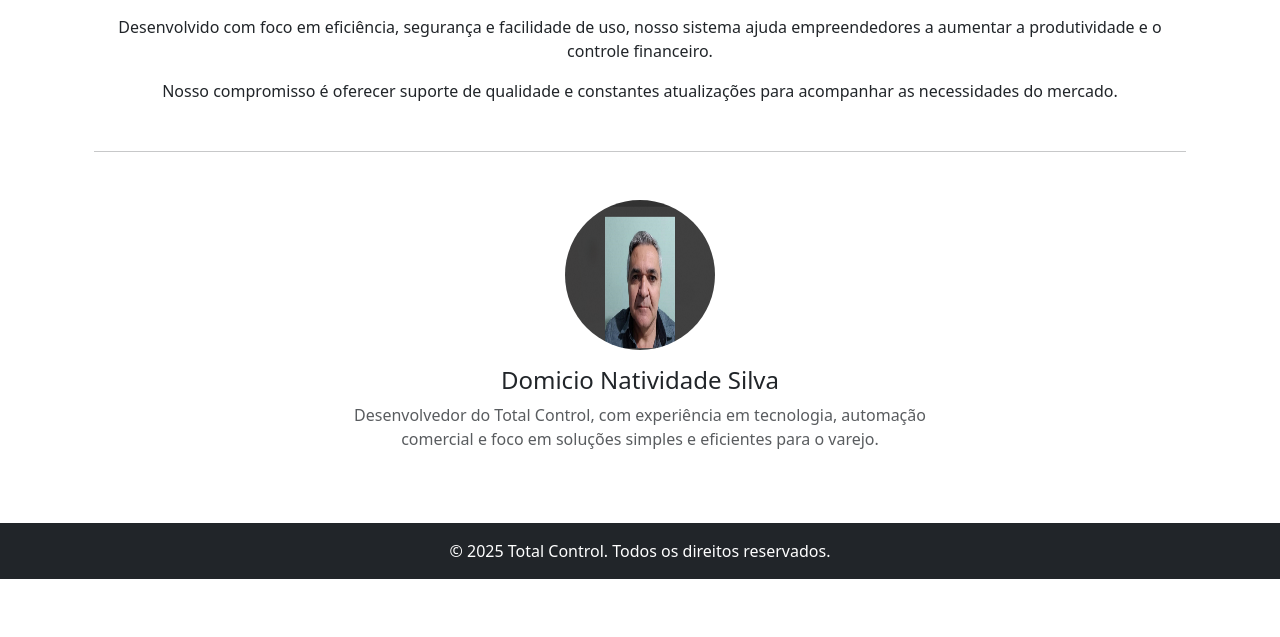
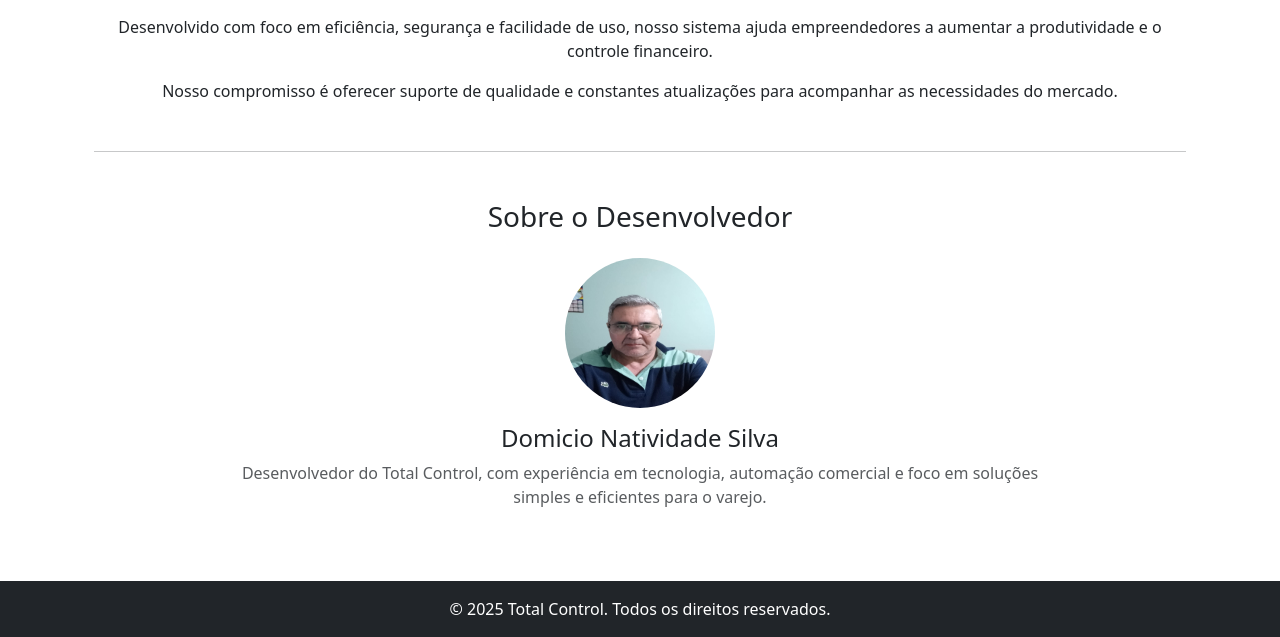
Before and after one commit to Domicio-art/totalcontrol, a Flask app: page /sobre in a window 1280 px wide. Shown: the part 267-904 px from the top of the page. Before the commit the page ends 846 px from the top, so only its background shows below. Run offline with Flask 3, Linux system fonts and the light colour scheme.

Commit message:
Alteração na foto

```diff
--- a/templates/index.html
+++ b/templates/index.html
@@ -45,6 +45,10 @@
     <div class="col-md-6 mb-3">
       <img src="{{ url_for('static', filename='media/sistema2.png') }}" class="img-fluid rounded shadow" alt="Tela 2">
     </div>
+    </div>
+    <div class="col-md-6 mb-3">
+      <img src="{{ url_for('static', filename='media/sistema2.png') }}" class="img-fluid rounded shadow" alt="Tela 2">
+    </div>
   </div>
 
  <div class="mt-4">
--- a/templates/sobre.html
+++ b/templates/sobre.html
@@ -19,9 +19,10 @@
     <hr class="my-5">
 
     <div class="text-center">
-        <img src="{{ url_for('static', filename='img/domicio.png') }}" alt="Domicio Natividade" class="rounded-circle mb-3" width="150" height="150">
+        <h3 class="mb-4 text-center">Sobre o Desenvolvedor</h3>
+        <img src="{{ url_for('static', filename='img/domicio.jpg') }}" alt="Domicio Natividade" class="rounded-circle mb-3" width="150" height="150">
         <h4>Domicio Natividade Silva</h4>
-        <p class="text-muted" style="max-width: 600px; margin: auto;">
+        <p class="text-muted" style="max-width: 800px; margin: auto;">
             Desenvolvedor do Total Control, com experiência em tecnologia, automação comercial e foco em soluções simples e eficientes para o varejo.
         </p>
     </div>
```
Also changed, not shown: static/img/domicio.jpg (added).
